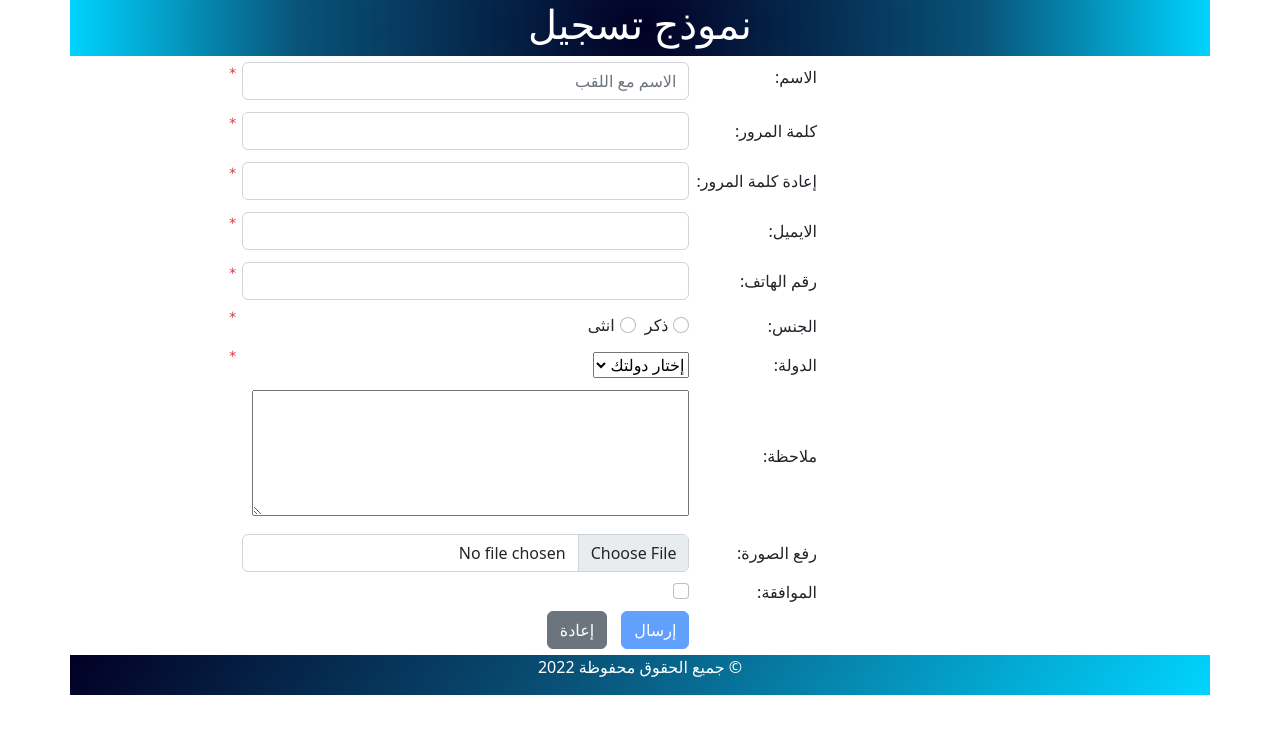
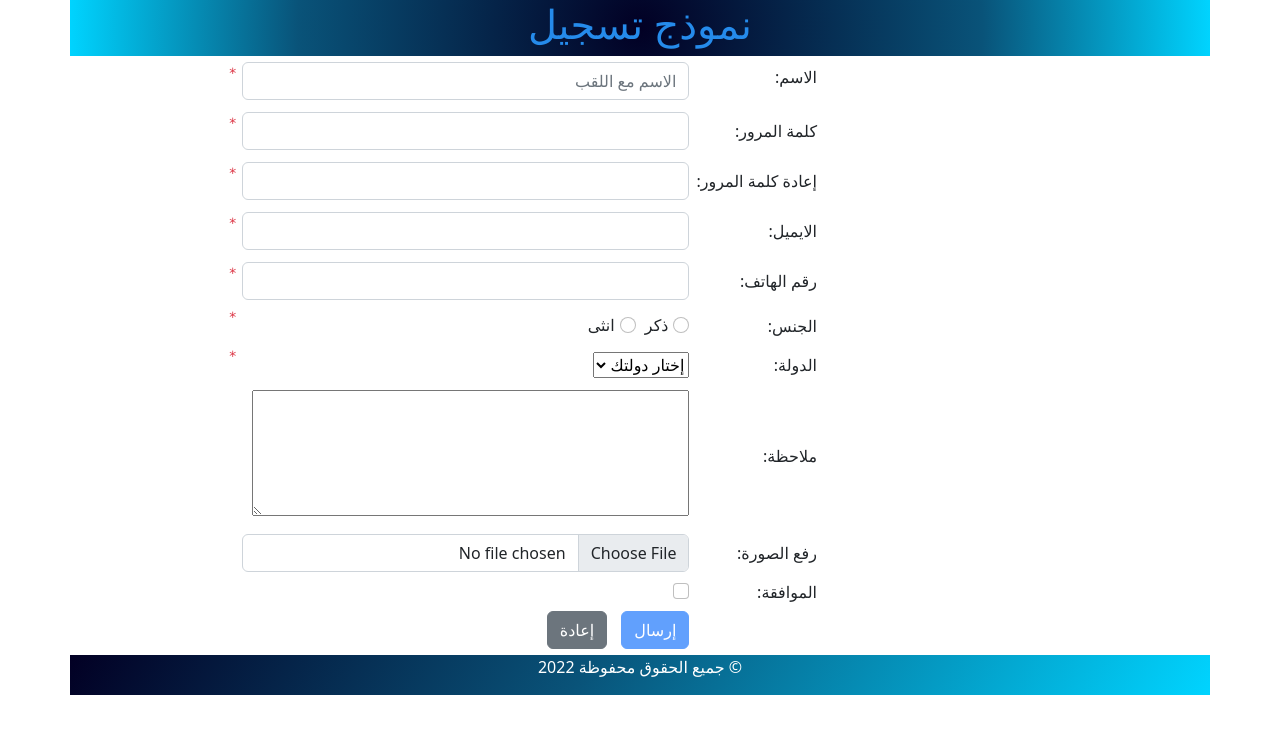
Before and after one commit to asem730/js-validate, a plain HTML site: page js-validate/index.html in a window 1280 px wide. Drawn offline with nearby package versions, Linux system fonts and the light colour scheme.

```diff
--- a/js-validate/css/style.css
+++ b/js-validate/css/style.css
@@ -5,7 +5,7 @@
 }
 header {
   text-align: center;
-  color: #fff;
+  color: #258beb;
   background: rgb(2, 0, 36);
   background: radial-gradient(
     circle,
```
